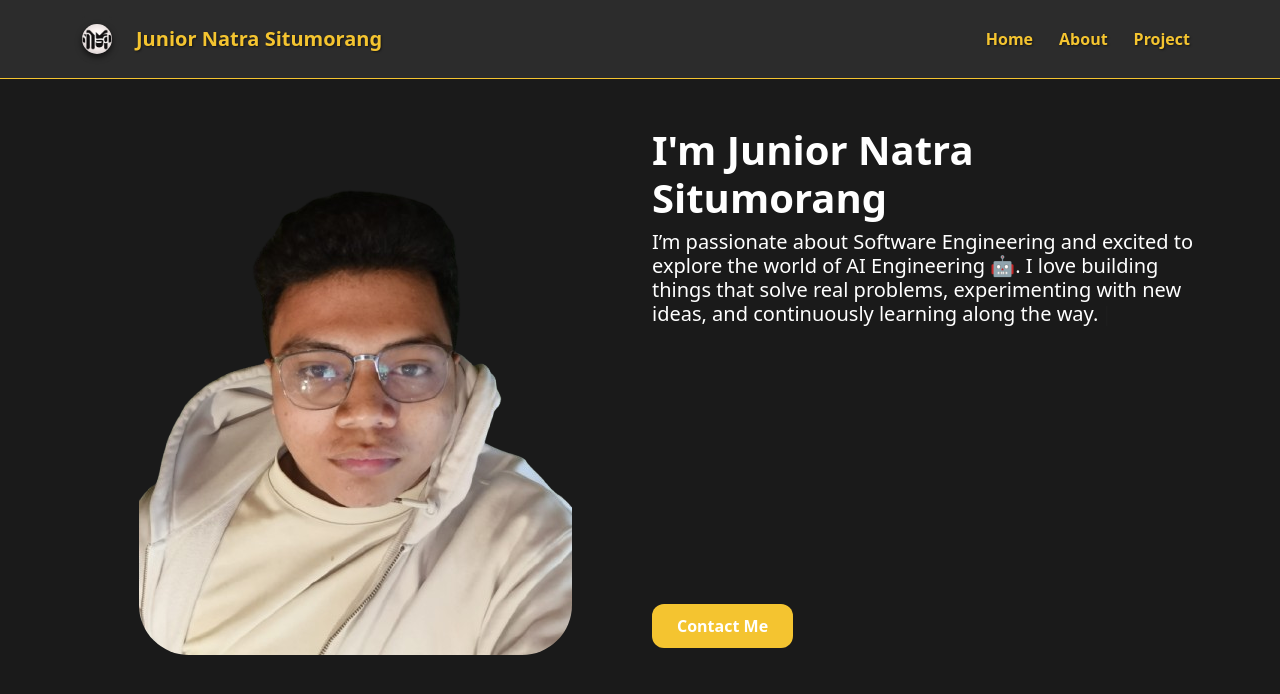
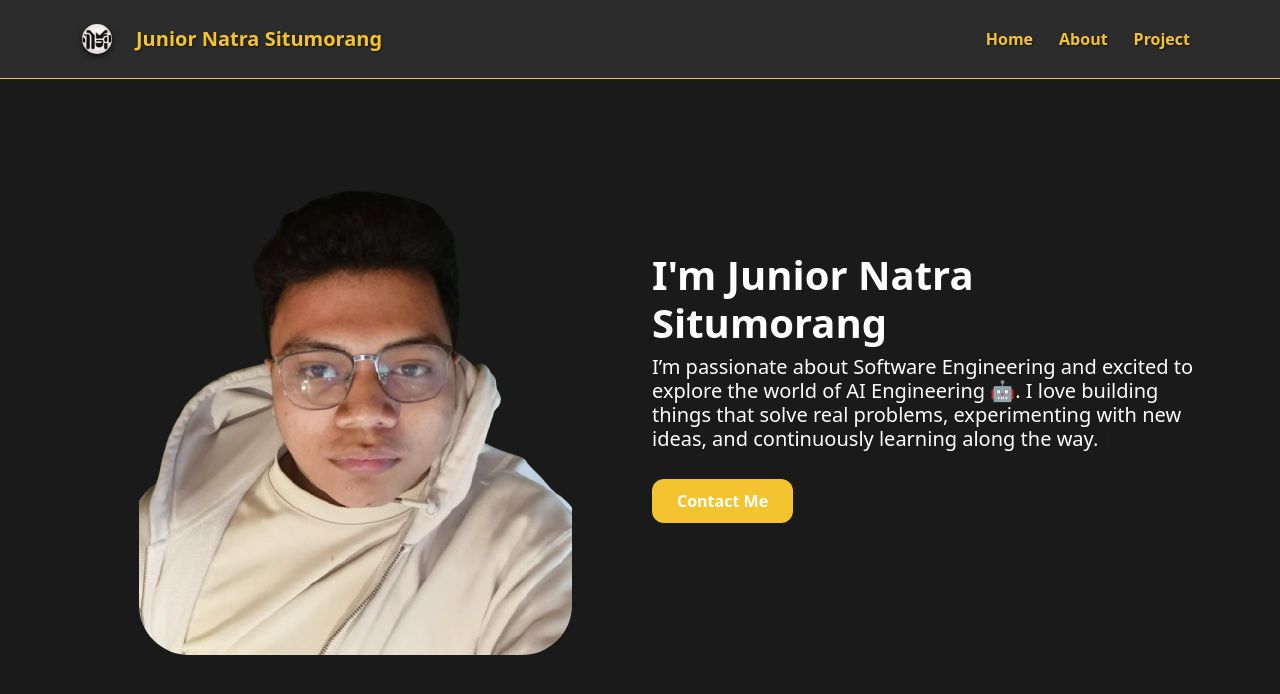
Before and after one commit to Jerannn24/my-portofolio, a Next.js app: page / in a window 1280 px wide. Shown: the top 694 px of the page. Built offline with nearby package versions, Linux system fonts and the light colour scheme.

Commit message:
update Navbar.js and Portfolio.js

```diff
--- a/src/components/Portfolio.js
+++ b/src/components/Portfolio.js
@@ -33,7 +33,7 @@ const Portfolio = () => {
                                     deleteSpeed={0}
                                 />
                             </h1>
-                            <h5 style={{ paddingBottom: "250px" }}>
+                            <h5>
                                 <Typewriter
                                     words={["I’m passionate about Software Engineering and excited to explore the world of AI Engineering 🤖. I love building things that solve real problems, experimenting with new ideas, and continuously learning along the way.", "Always open to collaboration, new opportunities, or just a chat — feel free to reach me anytime! ✉️"]}
                                     loop={true}
```
